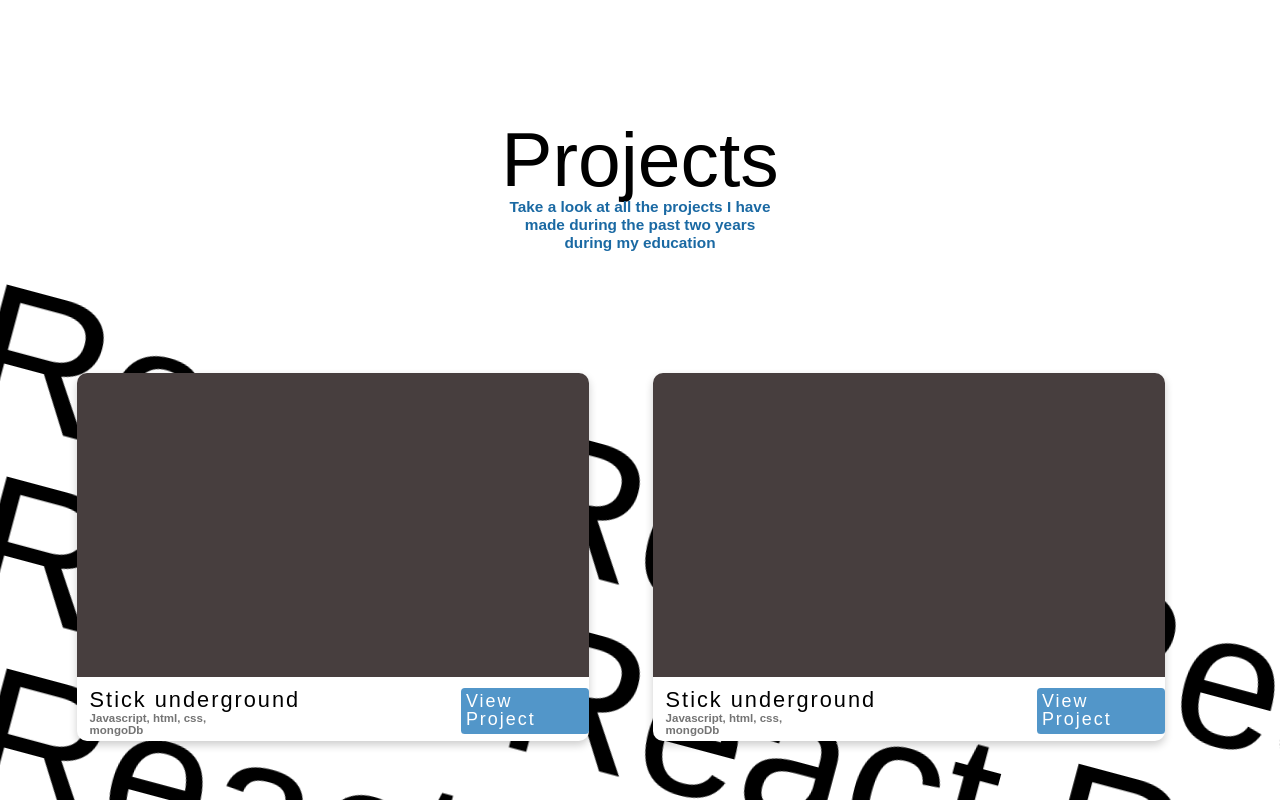
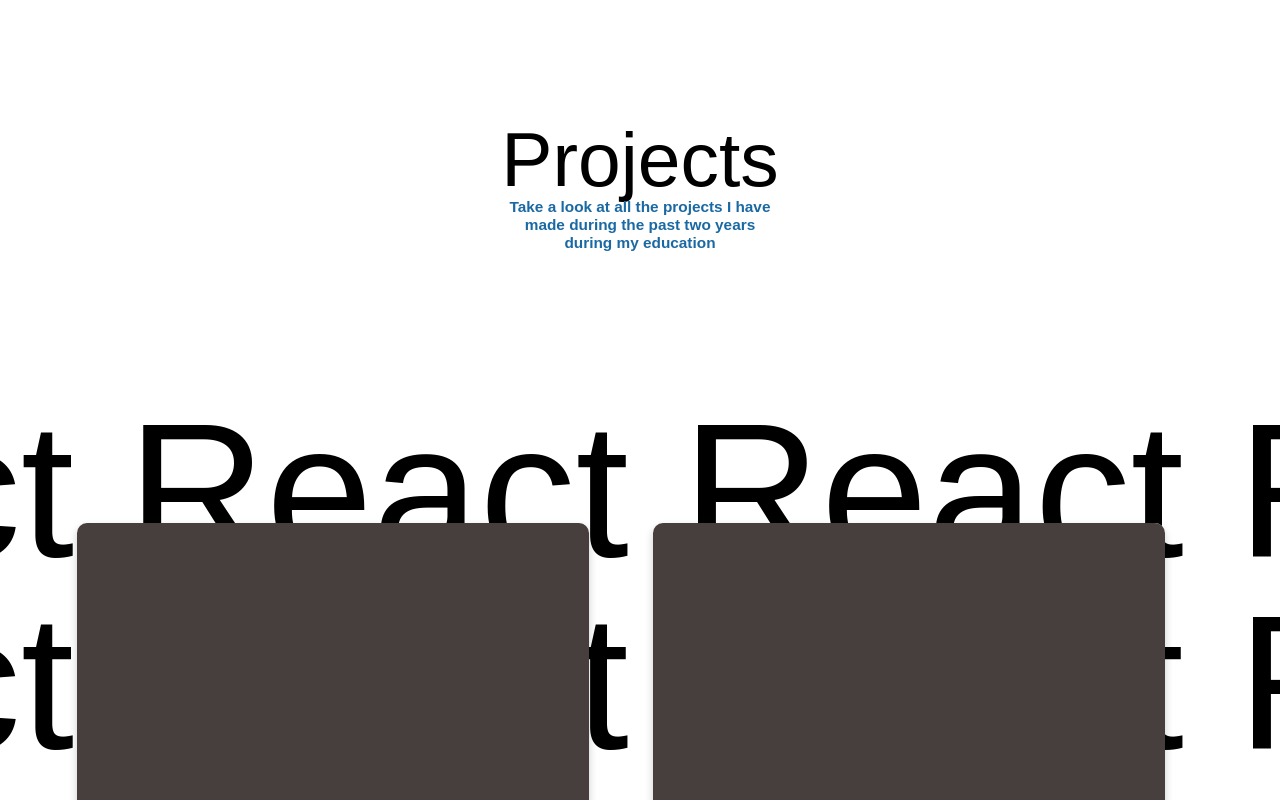
Before and after one commit to Matgiam/MatteoGiambarresi, a React (Vite) app: page / in a window 1280 px wide. Shown: the part 680-1480 px from the top of the page. Built offline with nearby package versions, Linux system fonts and the light colour scheme.

Commit message:
Wip: contact form

```diff
--- /dev/null
+++ b/src/components/Contact.jsx
@@ -0,0 +1,21 @@
+function Contact() {
+	return (
+		<header id="contact">
+			<div className="project_text contact_text">
+				<h1>Contact</h1>
+				<p>If you'd like to get in touch, feel free to reach out!</p>
+			</div>
+
+			<div>
+				<form className="contact_form">
+					<input type="text" placeholder="name" required></input> <br /> <br />
+					<input type="email" placeholder="email" required></input> <br /> <br />
+					<input type="text" placeholder="topic" required></input> <br /> <br />
+					<textarea rows={4} placeholder="message" required></textarea> <br /> <br />
+					<button type="submit">Send</button>
+				</form>
+			</div>
+		</header>
+	);
+}
+export default Contact;
--- a/src/components/ScrollingText2.jsx
+++ b/src/components/ScrollingText2.jsx
@@ -1,5 +1,6 @@
 function ScrollingText2({ content }) {
 	return (
+		<div className="margin-bottom">
 			<div className="container2">
 				<div className="scroll-left2">
 					<div className="marquee2">
@@ -28,6 +29,7 @@
 					</div>
 				</div>
 			</div>
+		</div>
 	);
 }
 
--- a/src/pages/Home.jsx
+++ b/src/pages/Home.jsx
@@ -11,13 +11,14 @@
 import AboutMeSection2 from "../components/AboutMeSection2";
 import FoolishMindsText from "../components/FoolishMinds";
 import FoolishMindsFoto from "../components/FoolishMindsFoto";
+import Contact from "../components/Contact";
 function Home() {
 	return (
 		<div>
 			<LandingScreen />
 			<ProjectsText />
 			<ProjectCard />
-			<ScrollingText content=" React React React React React React React React React React React React React React React React React React" />
+			<ScrollingText2 content=" React React React React React React React React React React React React React React React React React React" />
 			<ProjectCard />
 			<ScrollingText2 content=" design design design design design design design design design design design design design design design design design design" />
 			<AboutMe />
@@ -25,6 +26,7 @@
 			<AboutMeSection2 />
 			<FoolishMindsFoto />
 			<FoolishMindsText />
+			<Contact />
 		</div>
 	);
 }
--- a/src/styling/index.css
+++ b/src/styling/index.css
@@ -113,7 +113,7 @@
 
 /* ProjectsText start*/
 .project_text {
-	margin-top: 150px;
+	margin: 150px;
 	text-align: center;
 }
 /* ProjectsText end */
@@ -146,6 +146,10 @@
 	100% {
 		transform: translate3d(-380%, -480%, 0) rotate(15deg);
 	}
+}
+
+.margin-bottom {
+	margin-bottom: 20rem;
 }
 .container2 {
 	overflow: hidden;
@@ -313,3 +317,7 @@
 	text-decoration: none;
 	font-size: 1.4vw;
 }
+
+.contact_form {
+	margin-left: 45%;
+}
```
Lines whose indentation alone changed are shown as unchanged.
